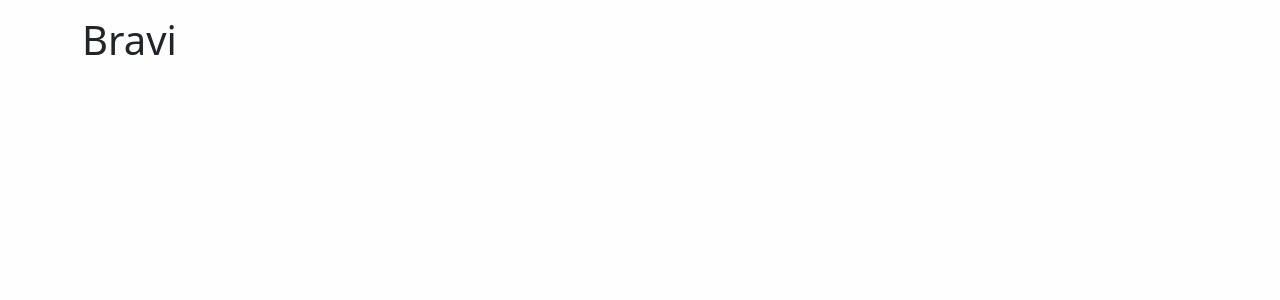
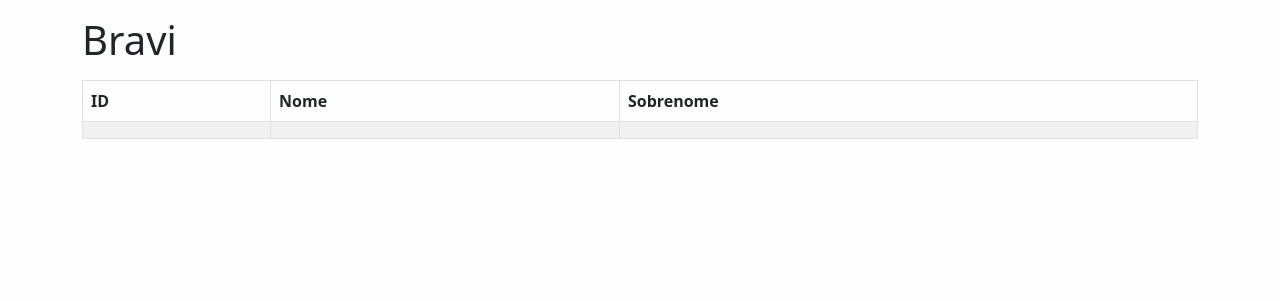
Before and after one commit to DiogoMedina97/Bravi-Front, a React (Create React App) app: page /person in a window 1280 px wide. Shown: the top 300 px of the page. Built offline with nearby package versions, Linux system fonts and the light colour scheme.

Commit message:
feat(App): add person module

```diff
--- a/src/Router.tsx
+++ b/src/Router.tsx
@@ -1,8 +1,11 @@
 import { BrowserRouter, Route, Routes, Navigate } from 'react-router-dom';
+
+import { PersonRouter } from './person/components/PersonRouter';
 
 export const Router = () => (
   <BrowserRouter>
     <Routes>
+      <Route path="person/*" element={<PersonRouter />} />
       <Route path="/*" element={<Navigate to="/person" replace />} />
     </Routes>
   </BrowserRouter>
--- /dev/null
+++ b/src/person/components/PersonRouter.tsx
@@ -0,0 +1,9 @@
+import { Route, Routes } from 'react-router-dom';
+
+import { List } from './list/List';
+
+export const PersonRouter = () => (
+  <Routes>
+    <Route path="/" element={<List />} />
+  </Routes>
+);
--- /dev/null
+++ b/src/person/components/list/List.tsx
@@ -0,0 +1,20 @@
+import Table from 'react-bootstrap/Table';
+
+export const List = () => (
+  <Table striped bordered>
+    <thead>
+      <tr>
+        <th>ID</th>
+        <th>Nome</th>
+        <th>Sobrenome</th>
+      </tr>
+    </thead>
+    <tbody>
+      <tr>
+        <td></td>
+        <td></td>
+        <td></td>
+      </tr>
+    </tbody>
+  </Table>
+);
```
